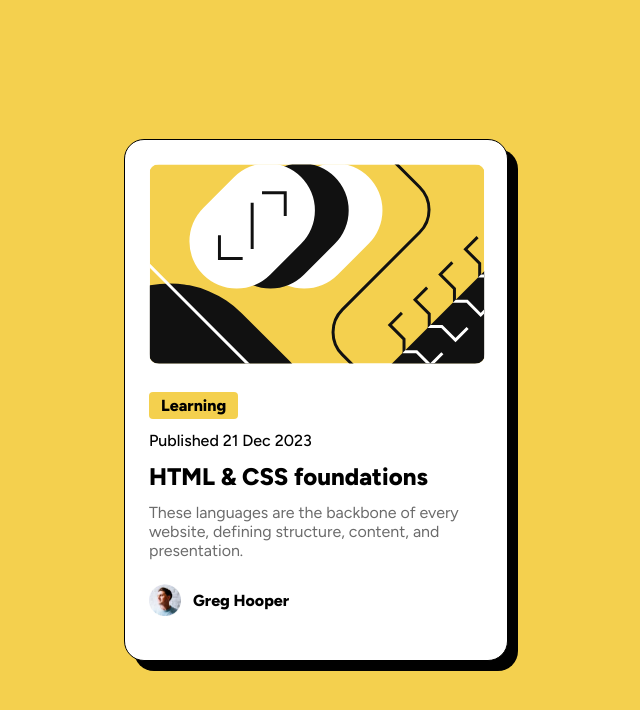
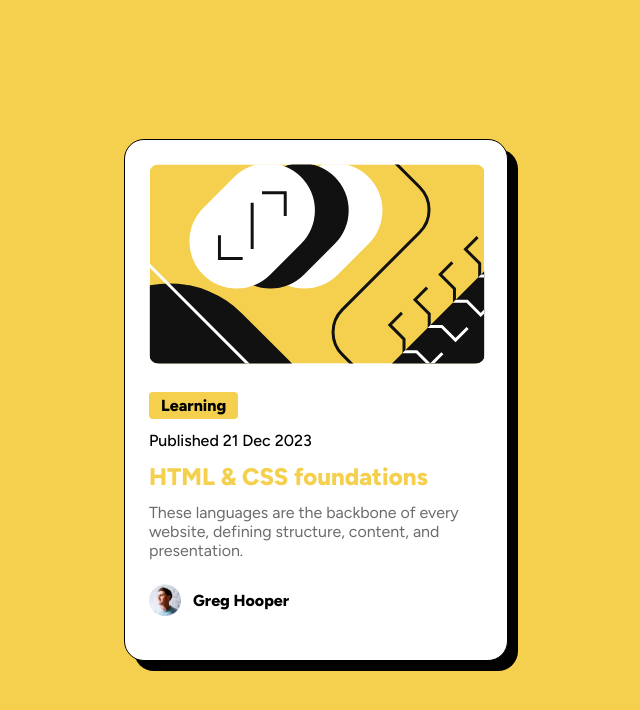
Before and after one commit to Ahmeddnada/git, a plain HTML site: page index.html in a window 1280 px wide. In both pictures the pointer is over the element "HTML & CSS foundations". Shown: the whole page, without its empty margins (324-964 px from the left). Drawn offline with Linux system fonts and the light colour scheme.

Commit message:
Update style.css

```diff
--- a/style.css
+++ b/style.css
@@ -48,6 +48,9 @@
   margin-bottom: 12px;
   font-weight: 800;
 }
+.card h2:hover{
+  color:hsl(47, 88%, 63%);
+}
 .card p {
   color: hsl(0, 0%, 42%);
   margin-bottom: 24px;
```
